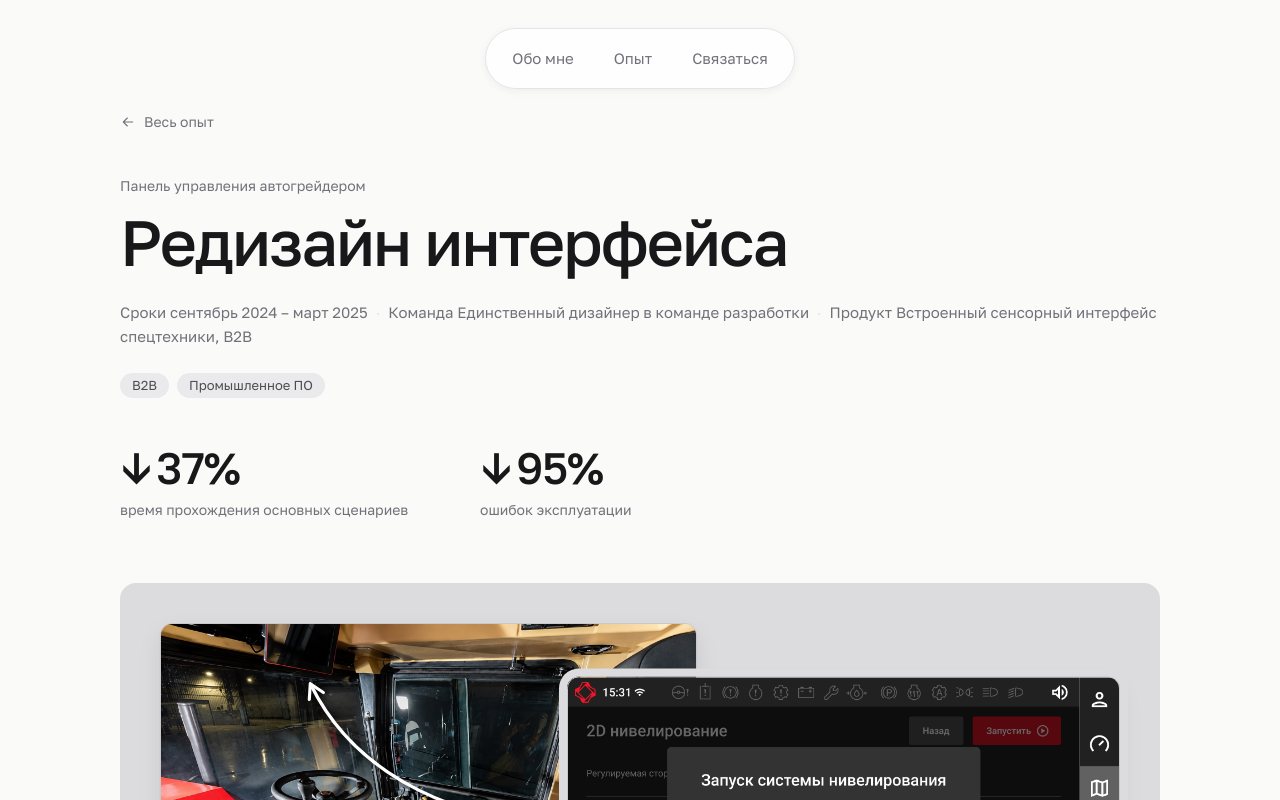
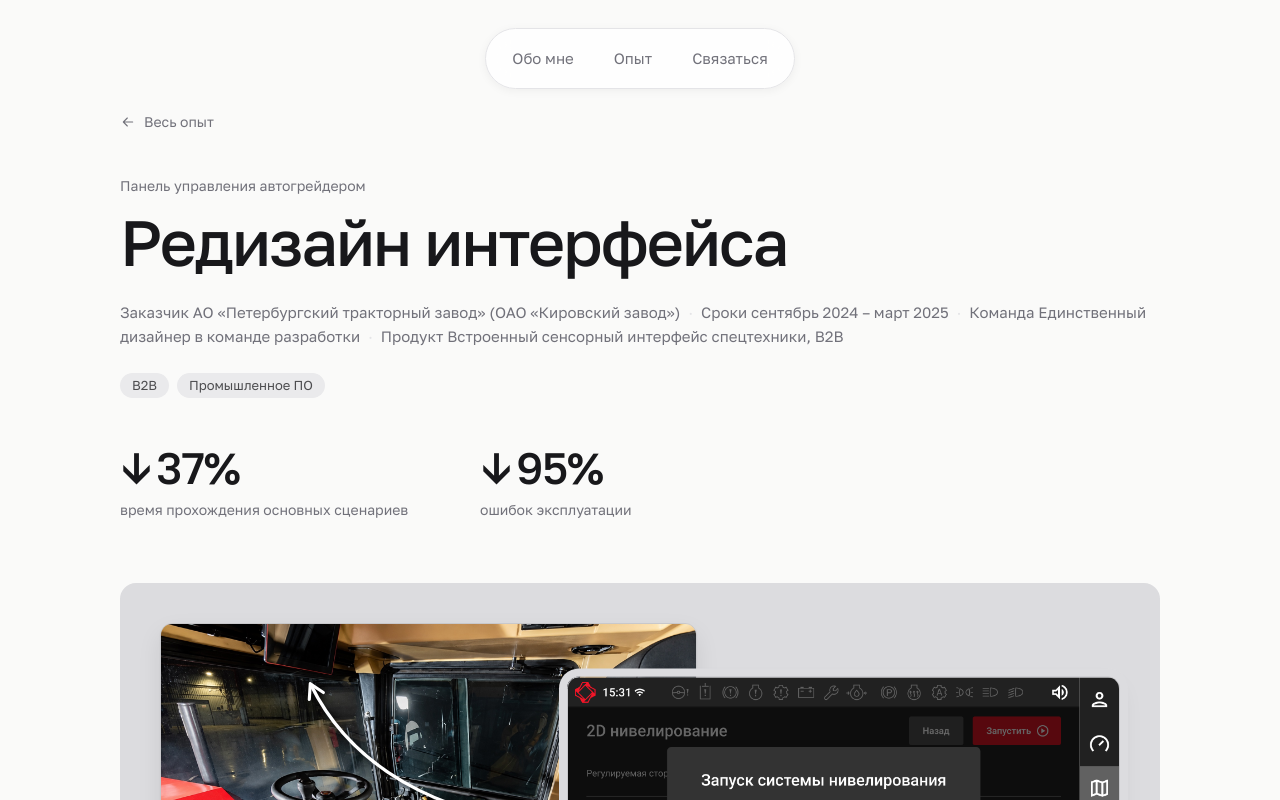
Before and after one commit to krasheninnikoval/krasheninnikoval.github.io, a Next.js app: page /cases/autograder-panel in a window 1280 px wide. Shown: the top 800 px of the page. Built offline with nearby package versions, Linux system fonts and the light colour scheme.

Commit message:
Шапка кейса: заказчик из проекта, состав команды, продукт необязателен
Co-Authored-By: Claude Opus 5 <noreply@anthropic.com>

```diff
--- a/src/app/cases/[slug]/page.tsx
+++ b/src/app/cases/[slug]/page.tsx
@@ -69,6 +69,7 @@ export default async function CasePage({ params }: PageProps<"/cases/[slug]">) {
               <MetaLine
                 className="mt-6"
                 items={[
+                  { label: "Заказчик", value: project.client },
                   { label: "Сроки", value: study.meta.timeline },
                   { label: "Команда", value: study.meta.team },
                   { label: "Продукт", value: study.meta.product },
--- a/src/content/cases/clinic-navigation.ts
+++ b/src/content/cases/clinic-navigation.ts
@@ -36,8 +36,7 @@ export const clinicNavigation: CaseStudy = {
   },
   meta: {
     timeline: "сентябрь 2025 – настоящее время",
-    team: "Единственный дизайнер, в связке с командами SEO и разработки",
-    product: "Сайт многопрофильной клиники, B2C",
+    team: "Единственный дизайнер, 2 бэкенда, 1 фронтенд, проджект-менеджер, работа с командой SEO",
   },
   results: [
     { value: "+12%", label: "онлайн-записей за счёт логичных точек входа" },
--- a/src/content/types.ts
+++ b/src/content/types.ts
@@ -65,7 +65,8 @@ export interface CaseStudy {
   meta: {
     timeline: string;
     team: string;
-    product: string;
+    /** Классификация продукта — необязательно */
+    product?: string;
   };
   /** Ключевые результаты в шапке кейса, 2–5 штук */
   results: Metric[];
```
